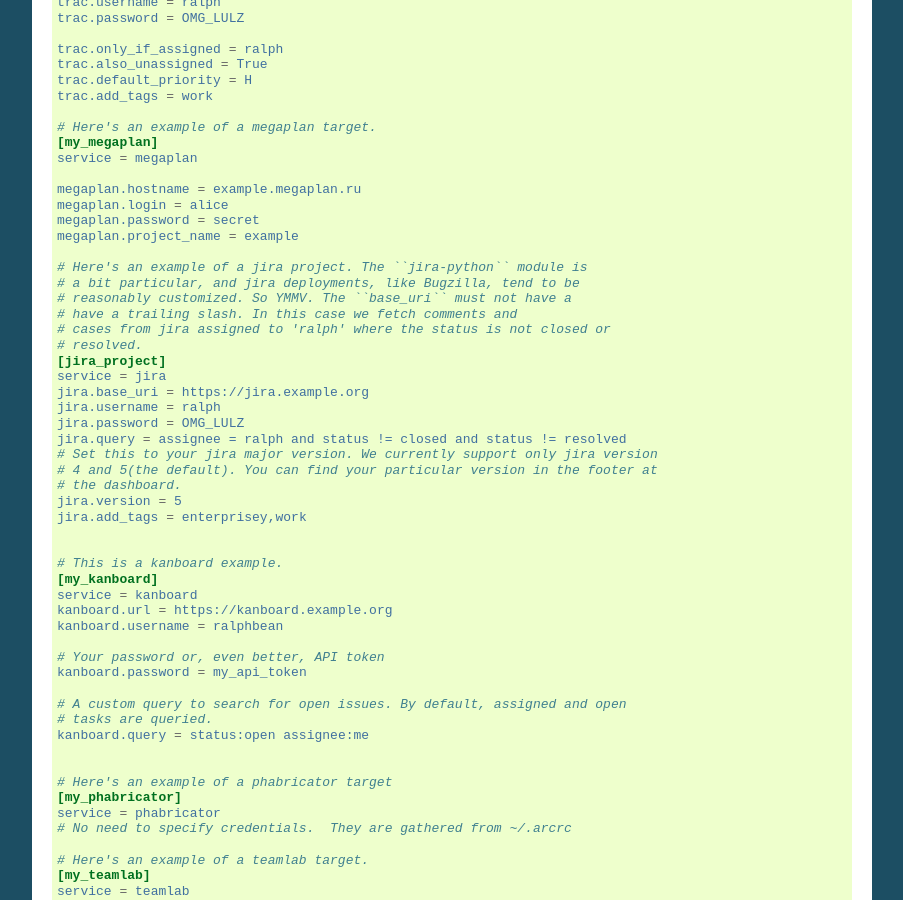
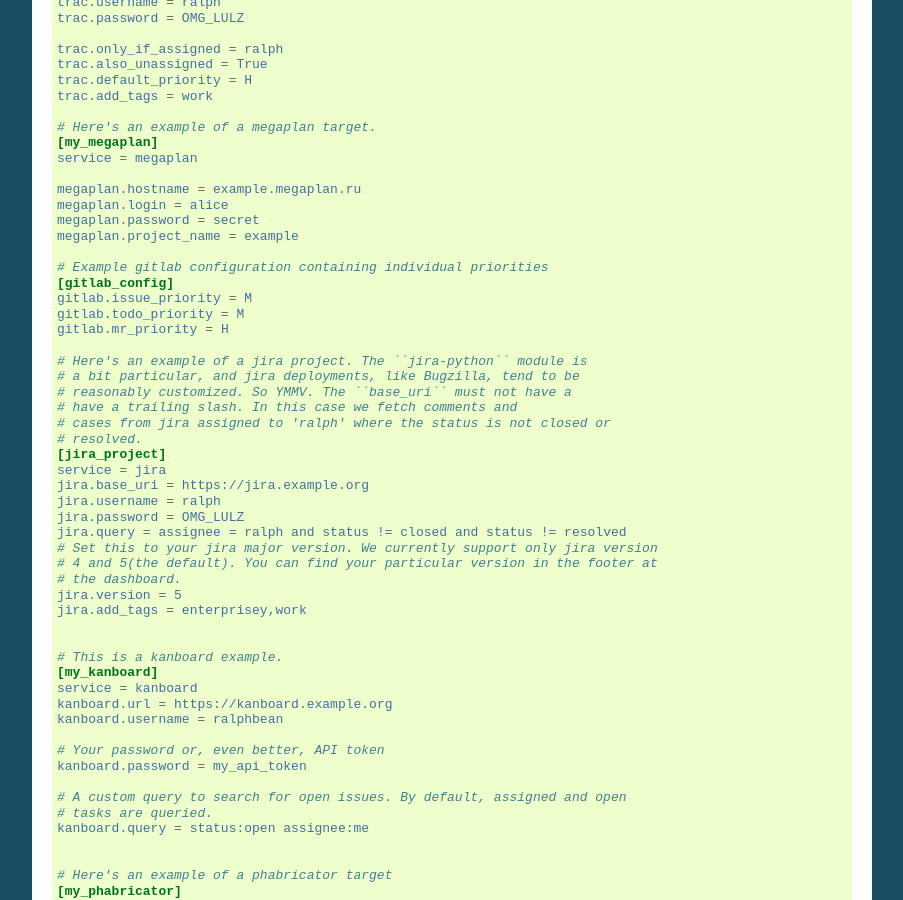
Before and after one commit to GothenburgBitFactory/bugwarrior, a Sphinx documentation site: the page built from bugwarrior/docs/configuration.rst, in a window 1280 px wide and 900 px high, scrolled down 1756 px. Shown: the whole window, without its empty margins (198-1101 px from the left). Built offline with Sphinx 7.4.7, drawn with Linux system fonts in a browser that asks for light colours; pages that are not in the unit, such as notebooks, are missing from menus.

Commit message:
Added gitlab priorities to example configuration

```diff
--- a/bugwarrior/docs/configuration.rst
+++ b/bugwarrior/docs/configuration.rst
@@ -130,6 +130,12 @@
     megaplan.password = secret
     megaplan.project_name = example
 
+    # Example gitlab configuration containing individual priorities
+    [gitlab_config]
+    gitlab.issue_priority = M
+    gitlab.todo_priority = M
+    gitlab.mr_priority = H
+
     # Here's an example of a jira project. The ``jira-python`` module is
     # a bit particular, and jira deployments, like Bugzilla, tend to be
     # reasonably customized. So YMMV. The ``base_uri`` must not have a
```
